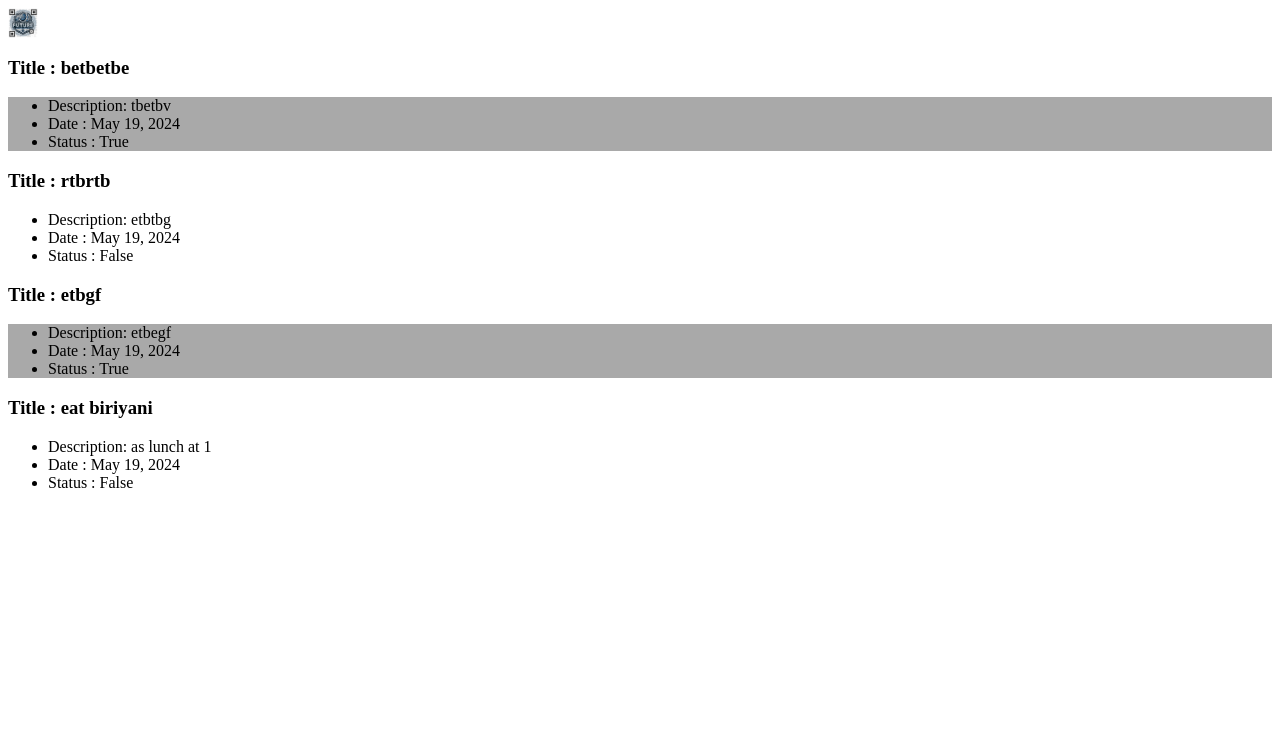
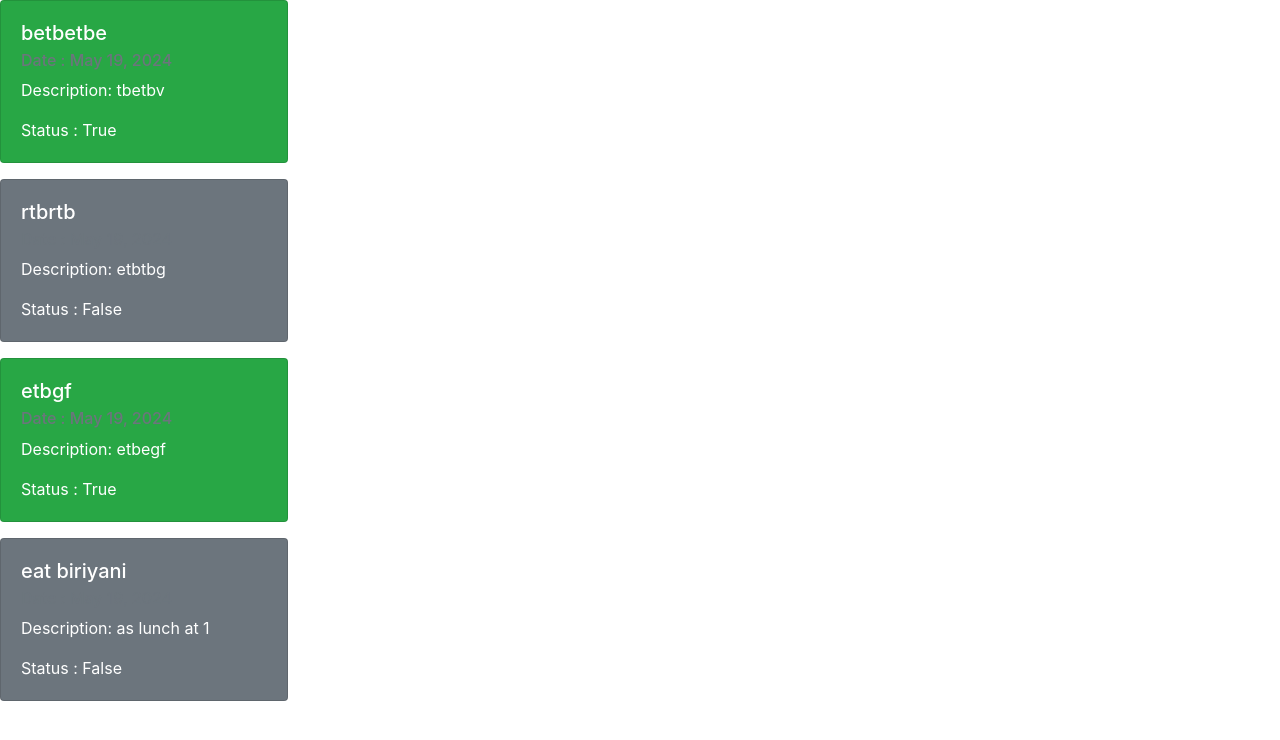
Before and after one commit to anirudh74/Django-TodoApp, a Django app: page / in a window 1280 px wide. Shown: the top 740 px of the page. Run offline with Django 4.2, Linux system fonts and the light colour scheme; data comes from the database, SQL or seed files in the repository; some libraries are stand-ins or nearby versions.

Commit message:
Added code

```diff
--- a/myproject/myapp/templates/1.html
+++ b/myproject/myapp/templates/1.html
@@ -6,16 +6,35 @@
             background-color: darkgray;
         }
     </style>
+      <link rel="stylesheet" href="https://cdn.jsdelivr.net/npm/bootstrap@4.0.0/dist/css/bootstrap.min.css" integrity="sha384-Gn5384xqQ1aoWXA+058RXPxPg6fy4IWvTNh0E263XmFcJlSAwiGgFAW/dAiS6JXm" crossorigin="anonymous">
+      <script src="https://code.jquery.com/jquery-3.2.1.slim.min.js" integrity="sha384-KJ3o2DKtIkvYIK3UENzmM7KCkRr/rE9/Qpg6aAZGJwFDMVNA/GpGFF93hXpG5KkN" crossorigin="anonymous"></script>
+<script src="https://cdn.jsdelivr.net/npm/popper.js@1.12.9/dist/umd/popper.min.js" integrity="sha384-ApNbgh9B+Y1QKtv3Rn7W3mgPxhU9K/ScQsAP7hUibX39j7fakFPskvXusvfa0b4Q" crossorigin="anonymous"></script>
+<script src="https://cdn.jsdelivr.net/npm/bootstrap@4.0.0/dist/js/bootstrap.min.js" integrity="sha384-JZR6Spejh4U02d8jOt6vLEHfe/JQGiRRSQQxSfFWpi1MquVdAyjUar5+76PVCmYl" crossorigin="anonymous"></script>
+
     </head>
     <body>
-        <img src="{% static 'images/hovercode.png' %}" height=30px>
+
         {% for i in items %}
-        <h3>Title : {{ i.title }}</h3>
-        <ul {% if i.status == True %} class="status_done" {% endif %}>
-            <li>Description: {{ i.description }}</li>
-            <li>Date : {{ i.created_at }}</li>
-            <li>Status : {{ i.status }}</li>
-        </ul>
+        {% if i.status == True %}
+        <div class="card text-white bg-success mb-3" style="width: 18rem;">
+            <div class="card-body">
+              <h5 class="card-title">{{ i.title }}</h5>
+              <h6 class="card-subtitle mb-2 text-muted">Date : {{ i.created_at }}</h6>
+              <p class="card-text">Description: {{ i.description }}</p>
+              <p class="card-text">Status : {{ i.status }}</p>
+            </div>
+          </div>
+        {% endif %}
+        {% if i.status == False %}
+        <div class="card text-white bg-secondary mb-3" style="width: 18rem;">
+            <div class="card-body">
+              <h5 class="card-title">{{ i.title }}</h5>
+              <h6 class="card-subtitle mb-2 text-muted">Date : {{ i.created_at }}</h6>
+              <p class="card-text">Description: {{ i.description }}</p>
+              <p class="card-text">Status : {{ i.status }}</p>
+            </div>
+          </div>
+        {% endif %}
         {% endfor %}
     </body>
 </html>
```
Also changed, not shown: myproject/myapp/templates/aboutme.html (+8 -28 lines).
